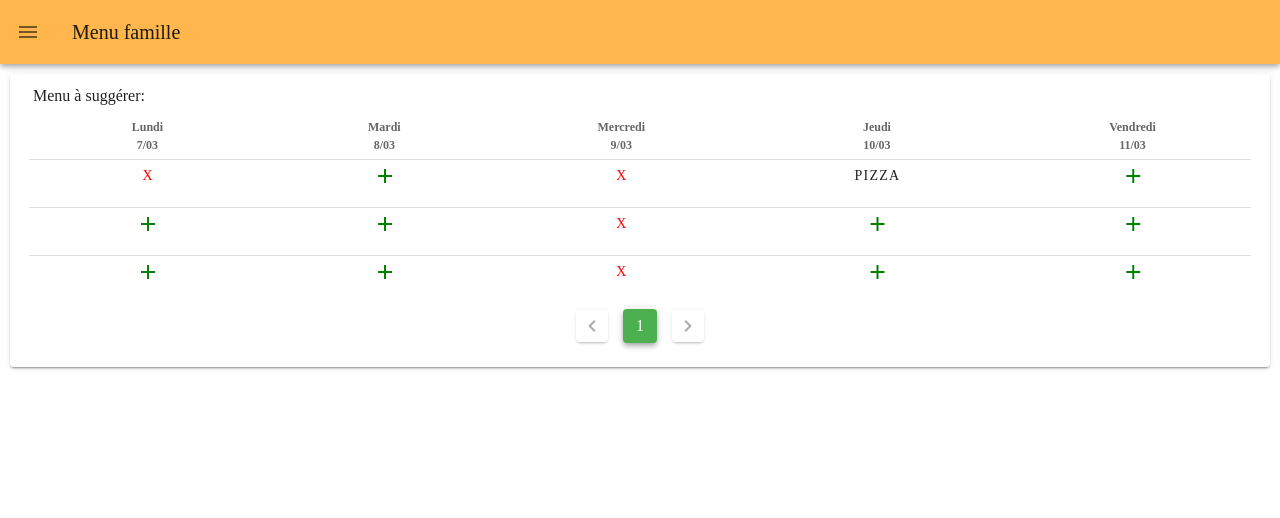
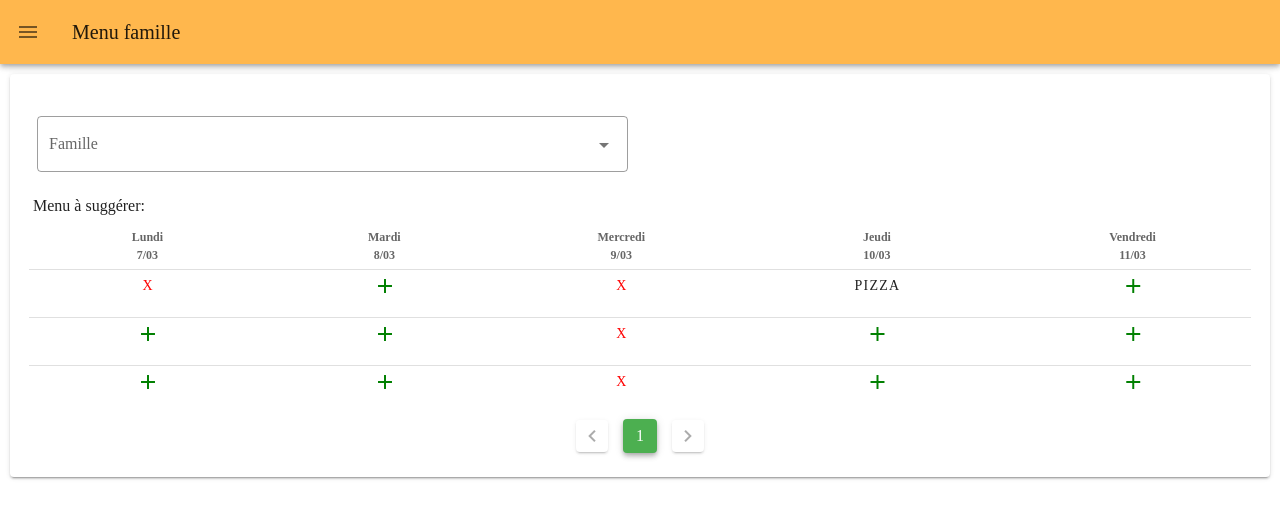
Before and after one commit to dorineT/MDL-MenuFamille, a Vue app in the folder front/menufamille/: page /menuSuggestion in a window 1280 px wide. Shown: the top 518 px of the page. Built offline with nearby package versions, Linux system fonts and the light colour scheme.

Commit message:
add family name in suggestion calendar

```diff
--- a/front/menufamille/src/components/CalendarSuggestion.vue
+++ b/front/menufamille/src/components/CalendarSuggestion.vue
@@ -81,10 +81,10 @@ export default {
     data () {
       return {headers: [],
       menu: {
-          menu_id: 1,
+          menu_id: 2,
           plats: [
             {
-              id:10,
+              id:15,
               jour: 'Lundi',
               date: '7/03',
               Matin: '/',
@@ -95,7 +95,7 @@ export default {
               SoirNbPers: null
             },
             {
-              id:11,
+              id:16,
               jour: 'Mardi',
               date: '8/03',
               Matin: '',
@@ -106,7 +106,7 @@ export default {
               SoirNbPers: null,
             },
             {
-              id:12,
+              id:17,
               jour: 'Mercredi',
               date: '9/03',
               Matin: '/',
@@ -117,7 +117,7 @@ export default {
               SoirNbPers: null,
             },
             {
-              id:13,
+              id:18,
               jour: 'Jeudi',
               date: '10/03',
               Matin: 'pizza',
@@ -128,7 +128,7 @@ export default {
               SoirNbPers: null,
             },
             {
-              id:14,
+              id:19,
               jour: 'Vendredi',
               date: '11/03',
               Matin: '',
--- a/front/menufamille/src/components/DialogSuggestion.vue
+++ b/front/menufamille/src/components/DialogSuggestion.vue
@@ -219,6 +219,7 @@ import {eventBus } from '../main'
 
           console.log(this.infoMenu)
 
+
           this.dialog = false
           this.snackbar = true
 
--- a/front/menufamille/src/views/MenuSuggestion.vue
+++ b/front/menufamille/src/views/MenuSuggestion.vue
@@ -1,7 +1,24 @@
 <template>
+
     <v-card
+
         class="cardSuggestion"
     >
+    <v-container fluid>
+    <v-row align="center">
+      <v-col
+        class="d-flex"
+        cols="12"
+        sm="6"
+      >
+      <v-select
+          :items="nomFamille"
+          label="Famille"
+          outlined
+        ></v-select>
+      </v-col>
+    </v-row>
+ </v-container>
       <dialogue-modification-jour-plat></dialogue-modification-jour-plat>
 
       <calendar-modification-menu
@@ -26,7 +43,8 @@ export default {
   data (){
     return{
       periode: null,
-      idPeriode: null
+      idPeriode: null,
+      nomFamille:['BonneFamille', 'SuperFamille']
 
     }
   },
```
